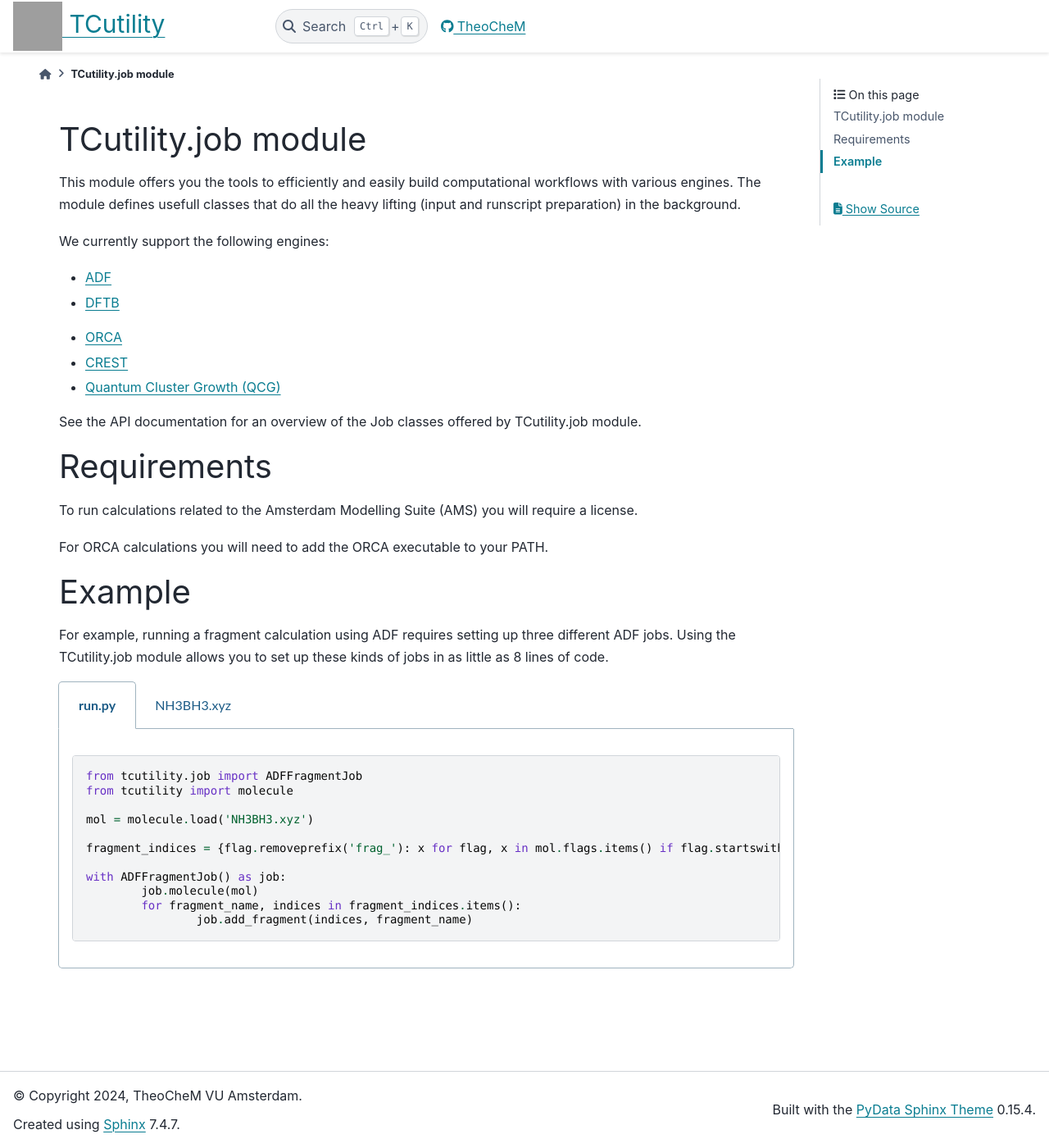
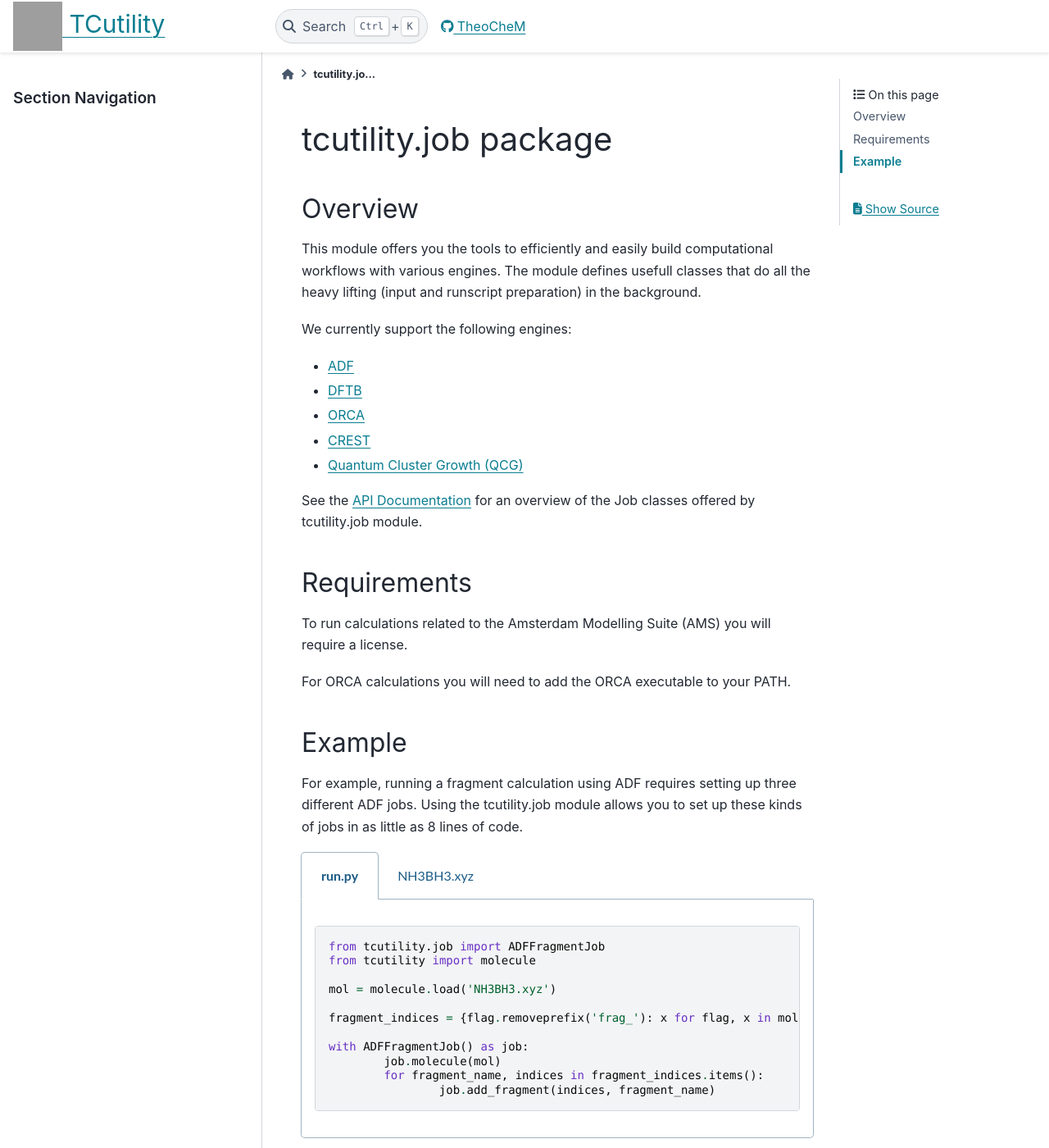
Before and after one commit to TheoChem-VU/TCutility, a Sphinx documentation site: the page built from docs/tcutility.job.rst, in a window 1280 px wide and 1400 px high. Shown: the whole window at 82% size. Built offline with Sphinx 7.4.7 and the PyData theme 0.15.4, drawn with Linux system fonts in a browser that asks for light colours; pages that are not in the unit, such as notebooks, are missing from menus; some of the changed text lies outside the part shown; grey boxes are pictures that could not be loaded.

Commit message:
Changed headers to sections

```diff
--- a/docs/job/main.rst
+++ b/docs/tcutility.job.rst
@@ -1,5 +1,8 @@
-TCutility.job module
-====================
+tcutility.job package
+=====================
+
+Overview
+--------
 
 This module offers you the tools to efficiently and easily build computational workflows with various engines.
 The module defines usefull classes that do all the heavy lifting (input and runscript preparation) in the background.
@@ -25,9 +27,9 @@
 
 
 Example
-=======
+-------
 
-For example, running a fragment calculation using ADF requires setting up three different ADF jobs. Using the TCutility.job module allows you to set up these kinds of jobs in as little as 8 lines of code.
+For example, running a fragment calculation using ADF requires setting up three different ADF jobs. Using the tcutility.job module allows you to set up these kinds of jobs in as little as 8 lines of code.
 
 .. tabs::
 
```
Also changed, not shown: other parts of docs/tcutility.job.rst (+2 -3 lines).
